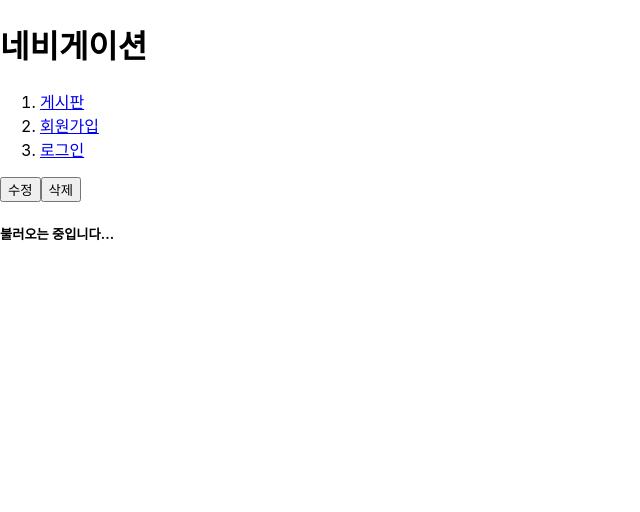
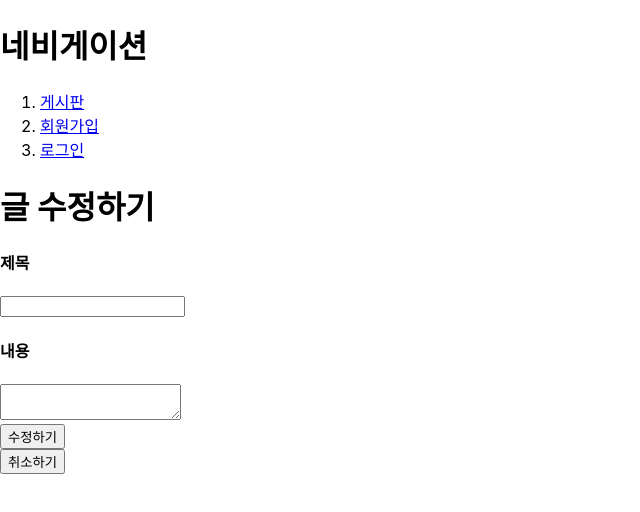
Before and after one commit to engineering-incubator/react-springboot-board-tutorial, a React (Create React App) app in the folder front-end/: page /articles/1/edit in a window 1280 px wide. Shown: the top 512 px of the page, without its empty margins (0-640 px from the left). Built offline with nearby package versions, Linux system fonts and the light colour scheme; no server answers.

Commit message:
refactorying file architect, variable naming

```diff
--- a/front-end/src/App.js
+++ b/front-end/src/App.js
@@ -5,9 +5,9 @@ import LogIn from "./logIn/logIn";
 import Navigation from "./components/navigation";
 import ArticleList from "./articles/articleList";
 import ArticlePost from "./articles/articlePost";
-import ArticleCreate from "./articles/articleCreate";
+import ArticleWrite from "./articles/articleWrite";
 import Home from "./Home/home";
-import ArticlePut from "./articles/articlePut";
+import ArticleEdit from "./articles/articleEdit";
 
 function App() {
   return (
@@ -15,12 +15,12 @@ function App() {
       <Navigation />
       <Switch>
         <Route exact path="/" component={Home} />
-        <Route path="/articles/:articleId/change" component={ArticlePut} />
+        <Route path="/articles/:articleId/edit" component={ArticleEdit} />
         <Route path="/articles/:articleId" component={ArticlePost} />
         <Route path="/articles" component={ArticleList} />
+        <Route path="/article-write" component={ArticleWrite} />
         <Route path="/signup" component={SignUp} />
         <Route path="/login" component={LogIn} />
-        <Route path="/create" component={ArticleCreate} />
       </Switch>
     </div>
   );
--- a/front-end/src/articles/article.js
+++ b/front-end/src/articles/article.js
@@ -27,7 +27,6 @@ export default function Article() {
         <button>수정</button>
         <button>삭제</button>
       </div>
-      {/* FIXME 정말 컨텐츠가 없는 경우는 어떻게 처리할 것인지. */}
       {isEmpty(article) && <h5>불러오는 중입니다...</h5>}
       {!isEmpty(article) && (
         <article>
--- a/front-end/src/articles/articlePut.js
+++ b/front-end/src/articles/articleEdit.js
@@ -8,10 +8,11 @@ import {
 } from "./utilities/articleValidation";
 import { isEmpty } from "../utilites/typeGuard/typeGuard";
 
-export default function ArticlePut() {
+export default function ArticleEdit() {
   const param = useParams();
   const history = useHistory();
-  const [articleData, setArticleData] = useState({
+
+  const [article, setArticle] = useState({
     title: "",
     content: "",
   });
@@ -23,9 +24,8 @@ export default function ArticlePut() {
       try {
         const res = await axios.get(`/api/v1/articles/${param.articleId}`);
         if (isSuccess(res)) {
-          //batch로 돌면서 최종 수정된 내용만 반영
-          setArticleData({
-            ...articleData,
+          setArticle({
+            ...article,
             title: res.data.content.title,
             content: res.data.content.content,
           });
@@ -39,23 +39,23 @@ export default function ArticlePut() {
   }, []);
 
   const onChangeTitle = (e) => {
-    setArticleData({
-      ...articleData,
+    setArticle({
+      ...article,
       title: e.currentTarget.value,
     });
   };
 
   const onChangeContent = (e) => {
-    setArticleData({
-      ...articleData,
+    setArticle({
+      ...article,
       content: e.currentTarget.value,
     });
   };
 
   const isValid = () => {
-    const titleErrorMessage = titleValidation(articleData.title);
+    const titleErrorMessage = titleValidation(article.title);
     setTitleErrorMessage(titleErrorMessage);
-    const contentErrorMessage = contentValidation(articleData.content);
+    const contentErrorMessage = contentValidation(article.content);
     setContentErrorMessage(contentErrorMessage);
 
     return isEmpty(titleErrorMessage) && isEmpty(contentErrorMessage);
@@ -70,7 +70,7 @@ export default function ArticlePut() {
       }
       const res = await axios.put(
         `/api/v1/articles/${param.articleId}`,
-        articleData,
+        article,
       );
       if (isSuccess(res)) {
         alert("글이 변경되었습니다.");
@@ -89,16 +89,12 @@ export default function ArticlePut() {
         <h1>글 수정하기</h1>
         <div>
           <h4>제목</h4>
-          <input
-            type="text"
-            value={articleData.title}
-            onChange={onChangeTitle}
-          />
+          <input type="text" value={article.title} onChange={onChangeTitle} />
           {!isEmpty(titleErrorMessage) && <p>{titleErrorMessage}</p>}
         </div>
         <div>
           <h4>내용</h4>
-          <textarea value={articleData.content} onChange={onChangeContent} />
+          <textarea value={article.content} onChange={onChangeContent} />
           {!isEmpty(contentErrorMessage) && <p>{contentErrorMessage}</p>}
         </div>
         <button type="submit">수정하기</button>
--- a/front-end/src/articles/articleList.js
+++ b/front-end/src/articles/articleList.js
@@ -11,6 +11,8 @@ export default function ArticleList() {
   const [articles, setArticles] = useState([]);
   const [totalPages, setTotalPages] = useState(1);
   const [currentPage, setCurrentPage] = useState(1);
+  const [totalArticles, setTotalArticles] = useState(0);
+
   const history = useHistory();
   const location = useLocation();
 
@@ -27,6 +29,7 @@ export default function ArticleList() {
         if (isSuccess(res)) {
           setArticles(res.data.content.items);
           setTotalPages(res.data.content.totalPages);
+          setTotalArticles(res.data.content.totalElements);
           return;
         }
         alert(res.data.message);
@@ -46,12 +49,14 @@ export default function ArticleList() {
         <h1>안녕하세요! 게시판입니다.</h1>
         <button
           onClick={() => {
-            history.push("/create");
+            history.push("/article-write");
           }}
         >
           글쓰기
         </button>
       </div>
+      {isEmpty(articles) ||
+        (isEmpty(totalArticles) && <p>등록된 게시글이 없습니다.</p>)}
       <table>
         <thead>
           <tr>
@@ -73,7 +78,7 @@ export default function ArticleList() {
                     {article.title}
                   </Link>
                 </td>
-                <td>{article.modified_at}</td>
+                <td>{article.created_at}</td>
                 <td>{article.author}</td>
                 <td>0</td>
               </tr>
@@ -94,7 +99,6 @@ export default function ArticleList() {
           page={currentPage - 1}
         />
       )}
-      {isEmpty(articles) && <p>불러오는 중입니다...</p>}
     </>
   );
 }
--- a/front-end/src/articles/articlePost.js
+++ b/front-end/src/articles/articlePost.js
@@ -23,12 +23,17 @@ export default function ArticlePost() {
     })();
   }, []);
 
+  const onUpdate = () => {
+    history.push(`/articles/${param.articleId}/edit`);
+  };
+
   const onDelete = async () => {
     try {
       const res = await axios.delete(`/api/v1/articles/${article.article_id}`);
       if (isSuccess(res)) {
         alert("글이 삭제되었습니다.");
-        history.replace("/articles?page=1");
+        //TODO 이전 보던 페이지 가져오기
+        history.goBack();
         return;
       }
       return alert(res.data.message);
@@ -39,17 +44,6 @@ export default function ArticlePost() {
 
   return (
     <>
-      <div>
-        <button
-          onClick={() => {
-            history.push(`/articles/${param.articleId}/change`);
-          }}
-        >
-          수정
-        </button>
-        <button onClick={onDelete}>삭제</button>
-      </div>
-      {/* FIXME 정말 컨텐츠가 없는 경우는 어떻게 처리할 것인지. */}
       {isEmpty(article) && <h5>불러오는 중입니다...</h5>}
       {!isEmpty(article) && (
         <article>
@@ -71,6 +65,10 @@ export default function ArticlePost() {
               <strong>조회수</strong> 0
             </li>
           </ol>
+          <div>
+            <button onClick={onUpdate}>수정</button>
+            <button onClick={onDelete}>삭제</button>
+          </div>
           <p>{article.content}</p>
         </article>
       )}
--- a/front-end/src/articles/articleCreate.js
+++ b/front-end/src/articles/articleWrite.js
@@ -7,7 +7,7 @@ import {
   titleValidation,
 } from "./utilities/articleValidation";
 import { isEmpty } from "../utilites/typeGuard/typeGuard";
-export default function ArticleCreate() {
+export default function ArticleWrite() {
   const history = useHistory();
   const [articleData, setArticleData] = useState({
     title: "",
```
